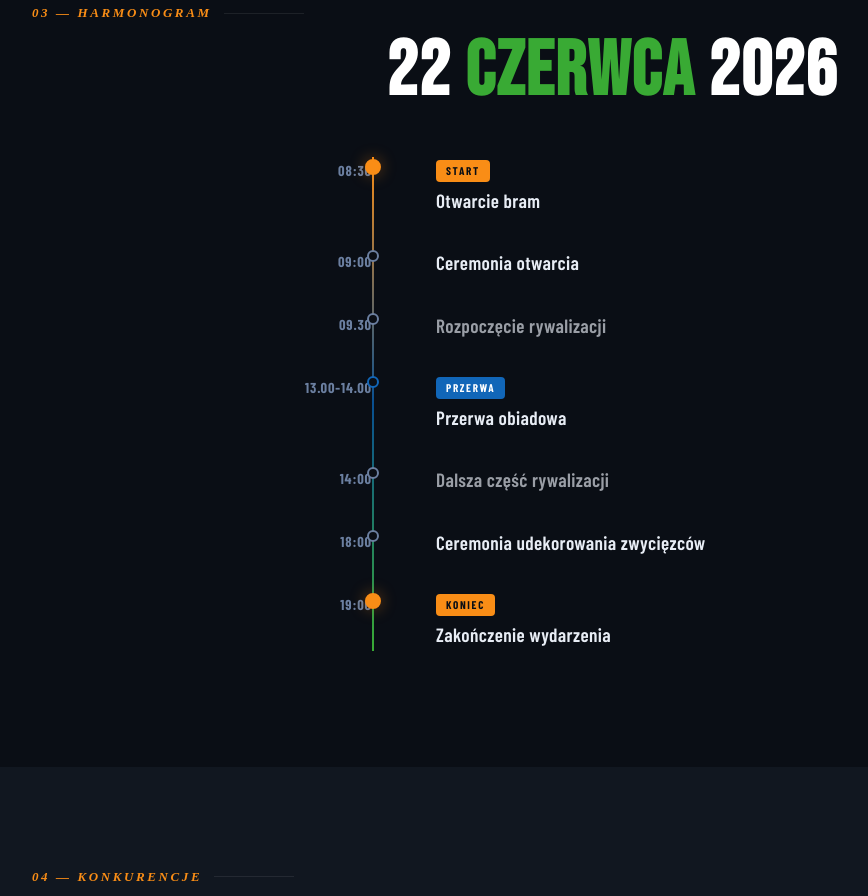
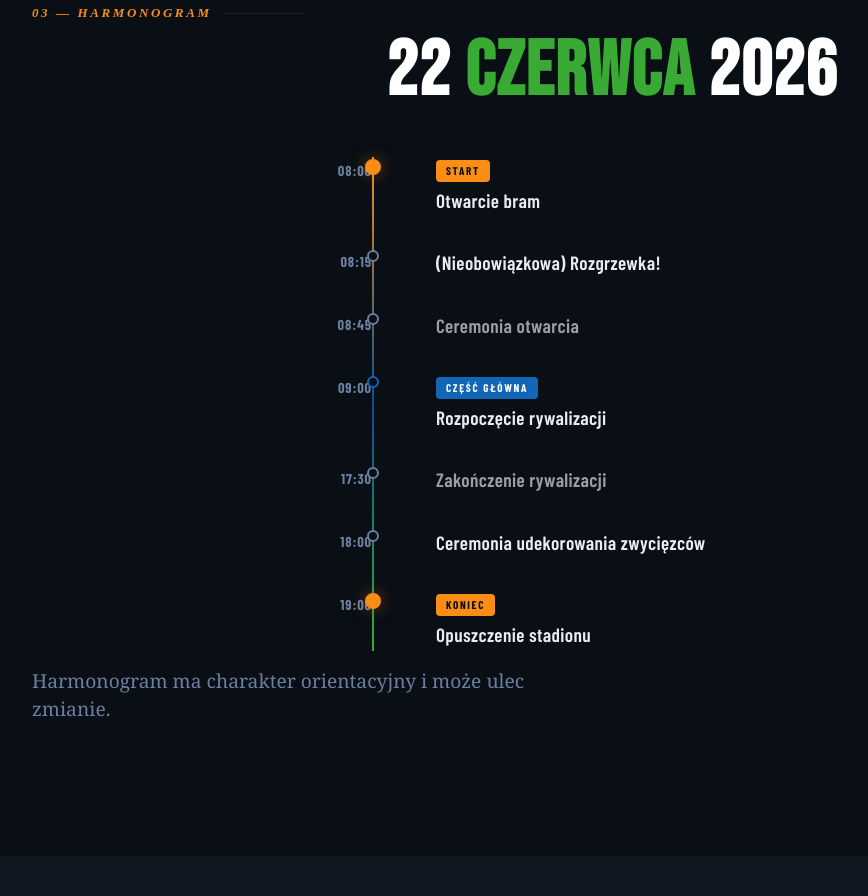
Before and after one commit to igrzyskawarszawskie/strona-liw, a website: page index.html in a window 1280 px wide. Shown: the part 2837-3733 px from the top of the page, without its empty margins (28-896 px from the left). Drawn offline with nearby package versions, Linux system fonts and the light colour scheme; a web font is replaced by a local one.

Commit message:
Update event schedule times and descriptions

```diff
--- a/index.html
+++ b/index.html
@@ -405,7 +405,7 @@
 
       <div class="timeline">
         <div class="timeline-item timeline-item--highlight">
-          <div class="timeline-time">08:30</div>
+          <div class="timeline-time">08:00</div>
           <div class="timeline-dot"></div>
           <div class="timeline-content">
             <div class="timeline-badge">Start</div>
@@ -413,32 +413,32 @@
           </div>
         </div>
         <div class="timeline-item">
-          <div class="timeline-time">09:00</div>
+          <div class="timeline-time">08:15</div>
+          <div class="timeline-dot"></div>
+          <div class="timeline-content">
+            <div class="timeline-event">(Nieobowiązkowa) Rozgrzewka!</div>
+          </div>
+        </div>
+        <div class="timeline-item timeline-item--block">
+          <div class="timeline-time">08:45</div>
           <div class="timeline-dot"></div>
           <div class="timeline-content">
             <div class="timeline-event">Ceremonia otwarcia</div>
           </div>
         </div>
-        <div class="timeline-item timeline-item--block">
-          <div class="timeline-time">09.30</div>
+        <div class="timeline-item timeline-item--break">
+          <div class="timeline-time">09:00</div>
           <div class="timeline-dot"></div>
           <div class="timeline-content">
+            <div class="timeline-badge timeline-badge--break">Część główna</div>
             <div class="timeline-event">Rozpoczęcie rywalizacji</div>
           </div>
         </div>
-        <div class="timeline-item timeline-item--break">
-          <div class="timeline-time">13.00-14.00</div>
+        <div class="timeline-item timeline-item--block">
+          <div class="timeline-time">17:30</div>
           <div class="timeline-dot"></div>
           <div class="timeline-content">
-            <div class="timeline-badge timeline-badge--break">Przerwa</div>
-            <div class="timeline-event">Przerwa obiadowa</div>
-          </div>
-        </div>
-        <div class="timeline-item timeline-item--block">
-          <div class="timeline-time">14:00</div>
-          <div class="timeline-dot"></div>
-          <div class="timeline-content">
-            <div class="timeline-event">Dalsza część rywalizacji</div>
+            <div class="timeline-event">Zakończenie rywalizacji</div>
           </div>
         </div>
         <div class="timeline-item">
@@ -460,10 +460,13 @@
           <div class="timeline-dot"></div>
           <div class="timeline-content">
             <div class="timeline-badge">Koniec</div>
-            <div class="timeline-event">Zakończenie wydarzenia</div>
+            <div class="timeline-event">Opuszczenie stadionu</div>
           </div>
         </div>
       </div>
+      <p class="hero-subtitle">
+        Harmonogram ma charakter orientacyjny i może ulec zmianie.
+      </p>
     </div>
   </section>
 
```
